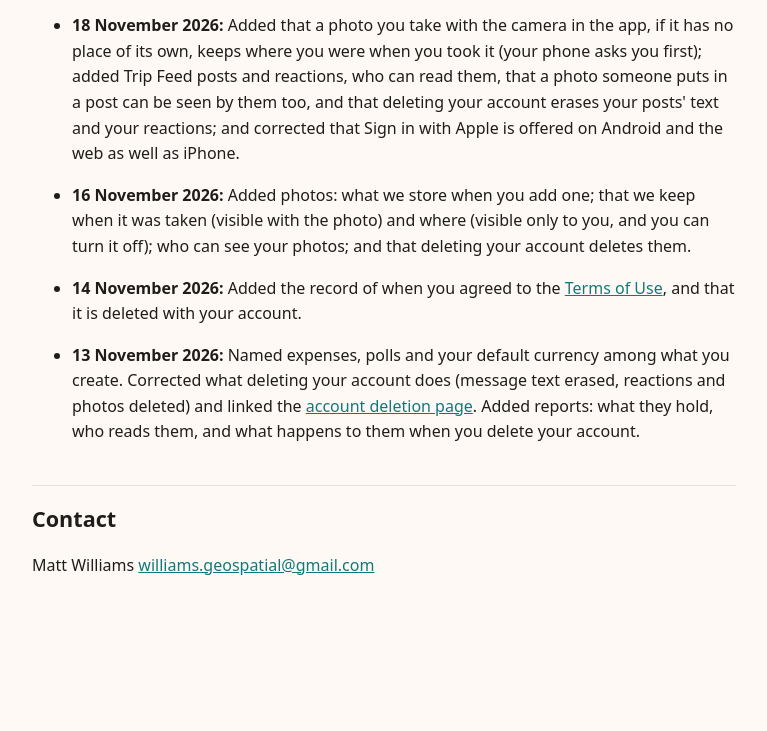
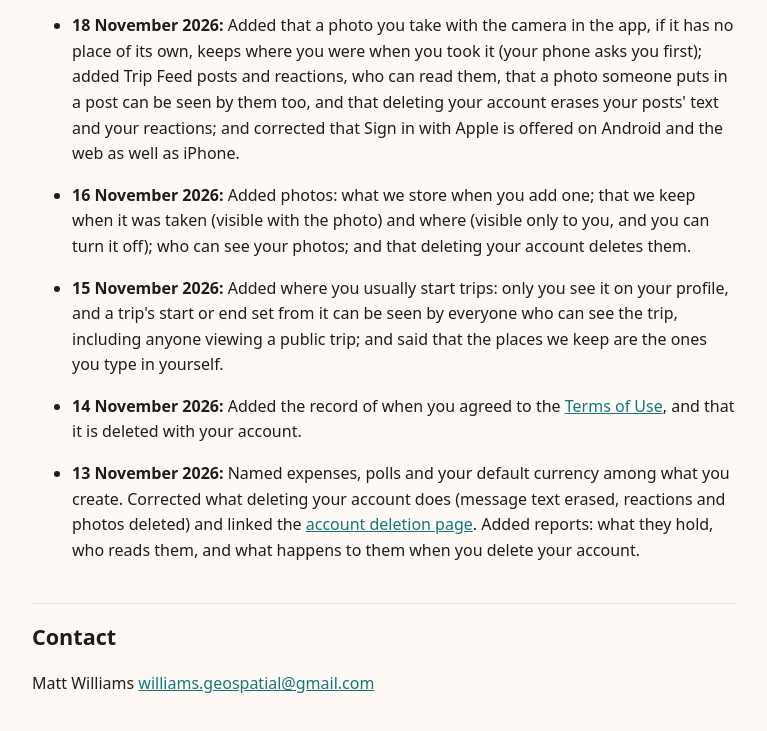
Before and after one commit to Frentrip/frentrip.github.io, a plain HTML site: page privacy/index.html in a window 1280 px wide. Shown: the part 8312-9043 px from the top of the page, without its empty margins (256-1023 px from the left). Before the commit the page ends 8970 px from the top, so only its background shows below. Drawn offline with Linux system fonts and the light colour scheme.

Commit message:
Privacy page: the 15 November start-point entry (frentrip3#490) (#15)
* Privacy and deletion pages regenerated: photos (frentrip3#375) and start point (15 Nov)

Generated with pandoc 3.1.3 from Frentrip/frentrip3 docs/legal at eefa6f9.

Co-Authored-By: Claude Opus 5.5 <noreply@anthropic.com>
Claude-Session: https://claude.ai/code/session_01VPXd2uXSbcjKE743gNNWZP

* Privacy and deletion pages: crash-report region, deleting a photo in the app, trips you leave (frentrip3#471)

Regenerated with pandoc 3.1.3 from frentrip3 main at 389e0f2.

Co-Authored-By: Claude Opus 5.5 <noreply@anthropic.com>
Claude-Session: https://claude.ai/code/session_01VPXd2uXSbcjKE743gNNWZP

* Privacy page: the 15 November start-point entry (frentrip3#490)

Regenerated with pandoc 3.1.3 from frentrip3 main at 2bac795.

Co-Authored-By: Claude Opus 5.5 <noreply@anthropic.com>
Claude-Session: https://claude.ai/code/session_01VPXd2uXSbcjKE743gNNWZP

---------

Co-authored-by: Claude <noreply@anthropic.com>

```diff
--- a/privacy/index.html
+++ b/privacy/index.html
@@ -162,6 +162,7 @@
 <li><p><strong>19 November 2026:</strong> Added people added to a trip without an account, such as children: what we store about them, that only the trip's members can see the name, when the name is erased (including when the person who added them deletes their account), and who can change it. Added that crash and error reports carry a rough country or region, worked out by Expo from your internet address. Added that you can delete a photo you added, in the app, that deleting your own post deletes the photos you added to it, and that your photos and posts stay in a trip you leave until you delete your account; and corrected that the app does not let you share a photo more widely or make it private.</p></li>
 <li><p><strong>18 November 2026:</strong> Added that a photo you take with the camera in the app, if it has no place of its own, keeps where you were when you took it (your phone asks you first); added Trip Feed posts and reactions, who can read them, that a photo someone puts in a post can be seen by them too, and that deleting your account erases your posts' text and your reactions; and corrected that Sign in with Apple is offered on Android and the web as well as iPhone.</p></li>
 <li><p><strong>16 November 2026:</strong> Added photos: what we store when you add one; that we keep when it was taken (visible with the photo) and where (visible only to you, and you can turn it off); who can see your photos; and that deleting your account deletes them.</p></li>
+<li><p><strong>15 November 2026:</strong> Added where you usually start trips: only you see it on your profile, and a trip's start or end set from it can be seen by everyone who can see the trip, including anyone viewing a public trip; and said that the places we keep are the ones you type in yourself.</p></li>
 <li><p><strong>14 November 2026:</strong> Added the record of when you agreed to the <a href="https://frentrip.github.io/terms/">Terms of Use</a>, and that it is deleted with your account.</p></li>
 <li><p><strong>13 November 2026:</strong> Named expenses, polls and your default currency among what you create. Corrected what deleting your account does (message text erased, reactions and photos deleted) and linked the <a href="https://frentrip.github.io/delete-account/">account deletion page</a>. Added reports: what they hold, who reads them, and what happens to them when you delete your account.</p></li>
 </ul>
```
